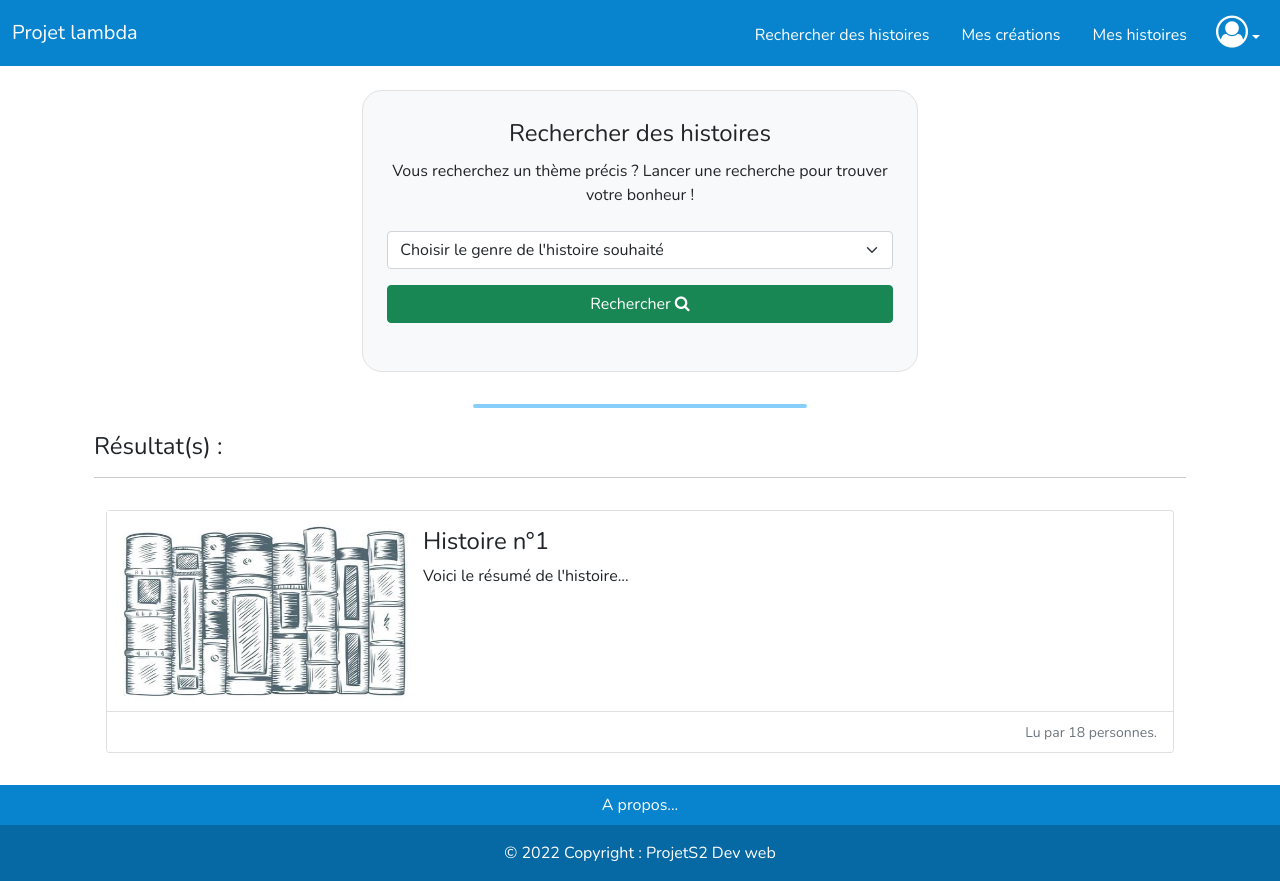
After one commit to Rbk98/projet-dev-web, a PHP site: page /view/search.php in a window 1280 px wide. The commit adds this page. Run offline with PHP 8.4, Linux system fonts and the light colour scheme.

Commit message:
add search form

```diff
--- a/public/css/style.css
+++ b/public/css/style.css
@@ -32,6 +32,13 @@ body {
   border: 1px solid rgb(226, 226, 226);
 }
 
+.form_search{
+  border-radius: 20px;
+  border: 1px solid rgb(226, 226, 226);
+  width: 60%;
+  margin: auto;
+}
+
 .login_register {
   font-size: 12px;
 }
@@ -41,7 +48,10 @@ body {
   box-shadow: 0 0 0 0.2rem rgba(40, 167, 69, 0.25);
 }
 
-
+.card-horizontal {
+  display: flex;
+  flex: 1 1 auto;
+}
 
 #container {
   max-width: 1024px;
--- a/view/_navbar.php
+++ b/view/_navbar.php
@@ -8,7 +8,7 @@
         <div class="collapse navbar-collapse justify-content-end" id="navbarSupportedContent">
             <ul class="navbar-nav">
                 <li class="nav-item px-2 pt-1">
-                    <a class="nav-link text-white" href="#">Rechercher des histoires</a>
+                    <a class="nav-link text-white" href="search.php">Rechercher des histoires</a>
                 </li>
                 <li class="nav-item px-2 pt-1">
                     <a class="nav-link text-white" href="#">Mes créations</a>
--- a/view/registration.php
+++ b/view/registration.php
@@ -9,7 +9,7 @@ ob_start();
             <div class="col-sm-12 col-lg-5">
                 <form>
                     <fieldset class= "form bg-light p-4 ">
-                        <legend  class="test text-center">Inscription</legend>
+                        <legend class="test text-center">Inscription</legend>
                         <div class="row mb-5">
                             <div class="col-12 mb-3">
                                 <label for="nickname" class="col-form-label">Surnom :</label>
--- /dev/null
+++ b/view/search.php
@@ -0,0 +1,59 @@
+<?php $title = 'Rechercher des histoires';
+ob_start(); ?>
+    <div class="container my-2">
+
+        <div class="row d-flex justify-content-center">
+            <div class="col-sm-12 col-lg-10">
+                <form>
+                    <fieldset class="bg-light form_search mt-3 p-4 mb-3">
+                        <legend class="test text-center">Rechercher des histoires</legend>
+                        <p class="text-center"> Vous recherchez un thème précis ? Lancer une recherche pour trouver
+                            votre
+                            bonheur !</p>
+                        <div class="py-2">
+                            <select class="form-select" aria-label="Choisir une histoire">
+                                <option selected>Choisir le genre de l'histoire souhaité</option>
+                                <option value="1">Dramatique</option>
+                                <option value="2">Comédie</option>
+                                <option value="3">Fantastique</option>
+                            </select>
+                        </div>
+                        <div class="row py-2 px-0">
+                            <div class="col-12 d-grid gap-2 mb-3">
+                                <button type="submit" class="btn btn-success">Rechercher <i class="fa fa-search"></i></button>
+                            </div>
+                        </div>
+                    </fieldset>
+                </form>
+            </div>
+        </div>
+        <hr class="hr_content mt-3"/>
+
+        <div class="container py-4">
+            <h4> Résultat(s) : </h4>
+            <hr/>
+            <div class="container-fluid ">
+                <div class="row">
+                    <div class="col-12 mt-3">
+                        <div class="card">
+                            <div class="card-horizontal">
+                                <div class="img-square-wrapper">
+                                    <img width="300" height="200" src="../public/images/book_1.jpg" alt="Book example">
+                                </div>
+                                <div class="card-body">
+                                    <h4 class="card-title">Histoire n°1</h4>
+                                    <p class="card-text">Voici le résumé de l'histoire...</p>
+                                </div>
+                            </div>
+                            <div class="card-footer bg-white text-end">
+                                <small class="text-muted">Lu par 18 personnes.</small>
+                            </div>
+                        </div>
+                    </div>
+                </div>
+            </div>
+        </div>
+    </div>
+
+<?php $content = ob_get_clean();
+require('base.php'); ?>
```
Also changed, not shown: view/stories.php (+5 -4 lines).
